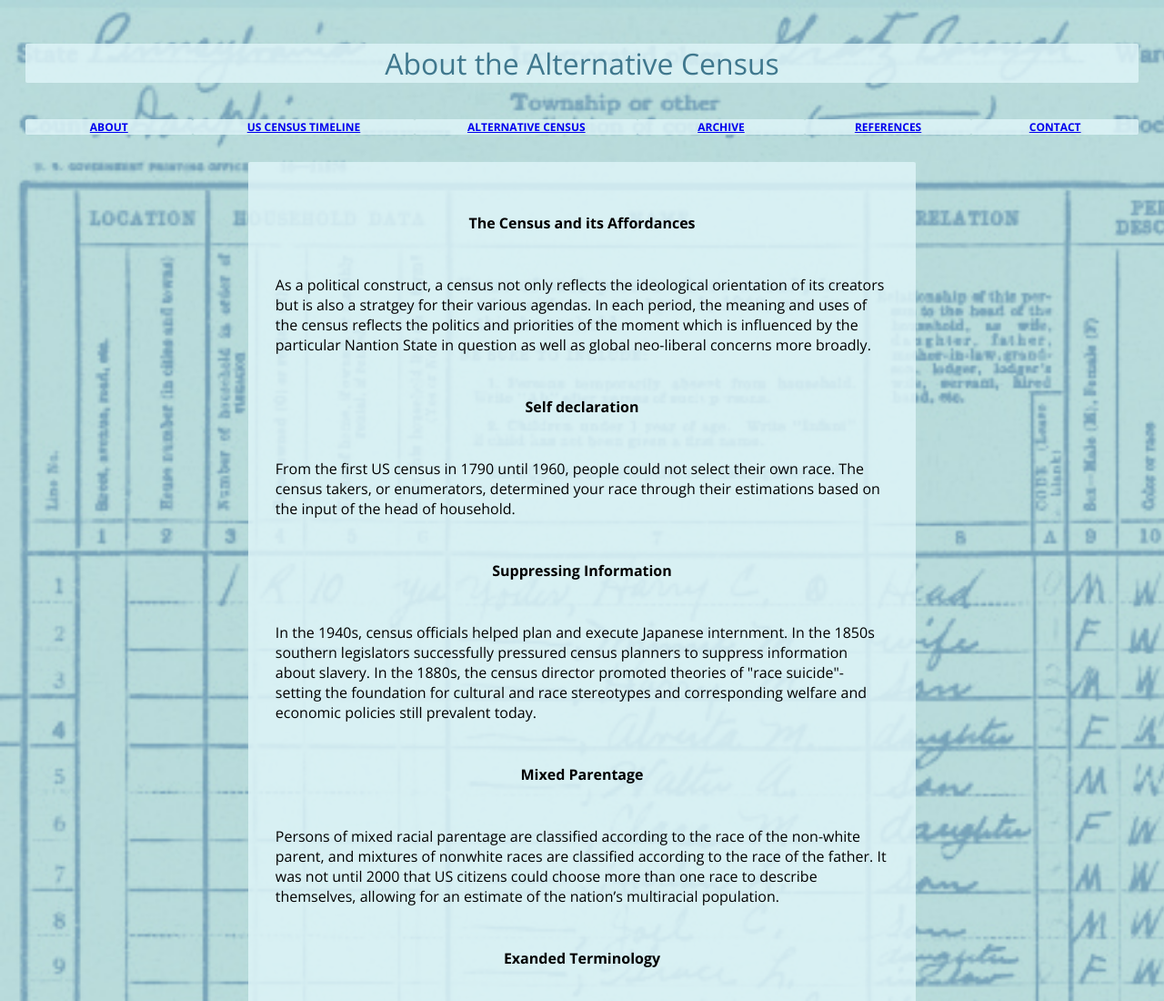
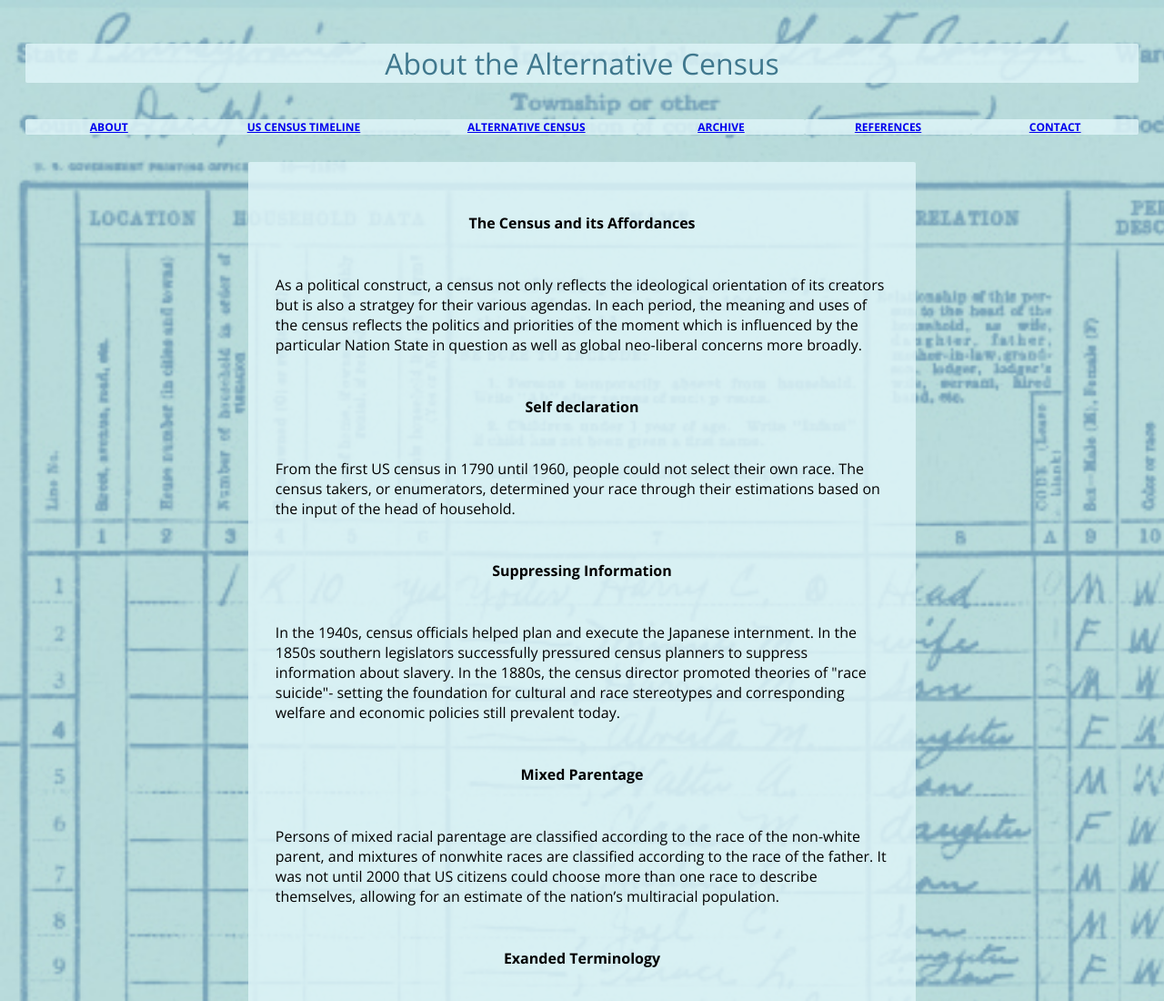
Before and after one commit to Moninika/Project_2_copy, a website: page public/about.html in a window 1280 px wide. Shown: the top 1100 px of the page at 91% size. Drawn offline with nearby package versions, Linux system fonts and the light colour scheme.

Commit message:
alternative census

```diff
--- a/public/about.html
+++ b/public/about.html
@@ -57,7 +57,7 @@
         The Census and its Affordances
       </h3>
       <p>
-        As a political construct, a census not only reflects the ideological orientation of its creators but is also a stratgey for their various agendas. In each period, the meaning and uses of the census reflects the politics and priorities of the moment which is influenced by the particular Nantion State in question as well as global neo-liberal concerns more broadly.
+        As a political construct, a census not only reflects the ideological orientation of its creators but is also a stratgey for their various agendas. In each period, the meaning and uses of the census reflects the politics and priorities of the moment which is influenced by the particular Nation State in question as well as global neo-liberal concerns more broadly.
       </p>
       <h3>
         Self declaration
@@ -69,7 +69,7 @@
       Suppressing Information
     </h3>
       <p>
-        In the 1940s, census officials helped plan and execute Japanese internment. In the 1850s southern legislators successfully pressured census planners to suppress information about slavery. In the 1880s, the census director promoted theories of "race suicide"- setting the foundation for cultural and race stereotypes and corresponding welfare and economic policies still prevalent today.
+        In the 1940s, census officials helped plan and execute the Japanese internment. In the 1850s southern legislators successfully pressured census planners to suppress information about slavery. In the 1880s, the census director promoted theories of "race suicide"- setting the foundation for cultural and race stereotypes and corresponding welfare and economic policies still prevalent today.
         </p>
     <h3>
       Mixed Parentage
```
Also changed, not shown: public/archive.html (+10 -0 lines), 2 other files.
